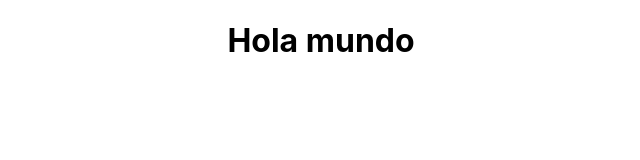
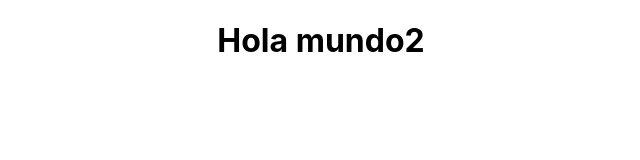
Before and after one commit to Fernaandaa/Inventory-system, a React (Create React App) app in the folder mercatodo/: page / in a window 1280 px wide. Shown: the top 160 px of the page, without its empty margins (319-959 px from the left). Built offline with nearby package versions, Linux system fonts and the light colour scheme.

Commit message:
commit aangie

```diff
--- a/mercatodo/src/App.js
+++ b/mercatodo/src/App.js
@@ -4,7 +4,7 @@ import './App.css';
 function App() {
   return (
     <div className="App">
-      <h1>Hola mundo</h1>
+      <h1>Hola mundo2</h1>
     </div>
   );
 }
```
